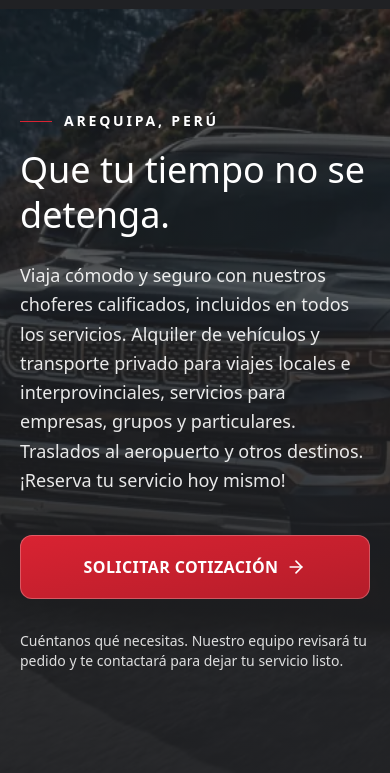
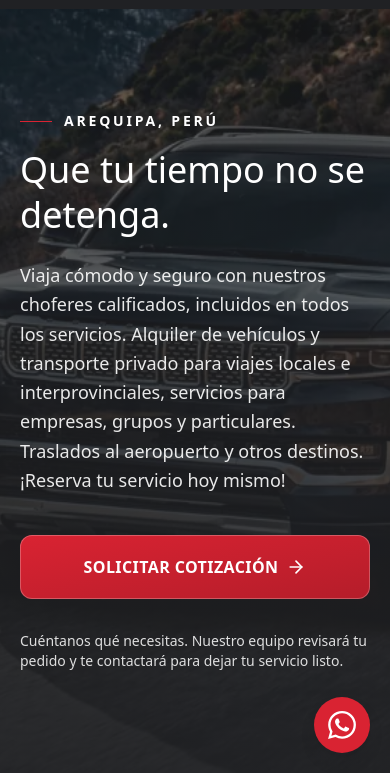
Before and after one commit to ktorres63/ExpresssCar, an Astro site: page / in a window 390 px wide. Shown: the part 71-844 px from the top of the page. Built offline with nearby package versions, Linux system fonts and the light colour scheme; Astro itself is replaced by a stand-in of ours; a web font is replaced by a local one.

Commit message:
feat: añade un botón flotante de WhatsApp
- Nuevo WhatsAppFab.astro fijo abajo a la derecha, en ambos idiomas y en las
  dos rutas: rojo de marca, icono de WhatsApp, 56/64 px según breakpoint y
  ajuste por env(safe-area-inset-bottom).
- Enlaza a wa.me con el mensaje de cotización precargado. Si no hubiera número,
  apunta a #contacto en lugar de generar un enlace de WhatsApp inválido.
- Añade contact.whatsappFab en ES/EN y configura el número de WhatsApp real en
  src/data/site.ts.

```diff
--- /dev/null
+++ b/src/components/ui/WhatsAppFab.astro
@@ -0,0 +1,42 @@
+---
+import { contactDetails } from '../../data/site';
+import { useTranslations } from '../../i18n/utils';
+import type { Lang } from '../../i18n/ui';
+
+interface Props {
+	lang: Lang;
+}
+
+const { lang } = Astro.props;
+const t = useTranslations(lang);
+
+const message = encodeURIComponent(t.contact.whatsappMessage);
+const hasWhatsApp = Boolean(contactDetails.whatsapp);
+
+// Sin número confirmado no se inventa un enlace de WhatsApp: el botón lleva a la
+// sección de contacto, donde el CTA de WhatsApp se muestra como pendiente.
+const href = hasWhatsApp
+	? `https://wa.me/${contactDetails.whatsapp}?text=${message}`
+	: '#contacto';
+const label = hasWhatsApp ? t.contact.whatsappFab : t.contact.cta;
+---
+
+<a
+	href={href}
+	target={hasWhatsApp ? '_blank' : undefined}
+	rel={hasWhatsApp ? 'noopener noreferrer' : undefined}
+	title={label}
+	aria-label={label}
+	class="fixed bottom-[calc(1.25rem+env(safe-area-inset-bottom))] right-5 z-40 inline-flex size-14 items-center justify-center rounded-full bg-brand-red text-white shadow-lg shadow-charcoal/30 transition-colors duration-200 hover:bg-brand-red-dark focus-visible:outline-2 focus-visible:outline-offset-2 focus-visible:outline-white sm:size-16"
+>
+	<svg
+		viewBox="0 0 24 24"
+		fill="currentColor"
+		aria-hidden="true"
+		class="size-7 sm:size-8"
+	>
+		<path
+			d="M17.472 14.382c-.297-.149-1.758-.867-2.03-.967-.273-.099-.471-.148-.67.15-.197.297-.767.966-.94 1.164-.173.199-.347.223-.644.075-.297-.15-1.255-.463-2.39-1.475-.883-.788-1.48-1.761-1.653-2.059-.173-.297-.018-.458.13-.606.134-.133.297-.347.446-.52.149-.174.198-.298.298-.497.099-.198.05-.371-.025-.52-.075-.149-.669-1.612-.916-2.207-.242-.579-.487-.5-.669-.51a12.8 12.8 0 0 0-.57-.01c-.198 0-.52.074-.792.372-.272.297-1.04 1.016-1.04 2.479 0 1.462 1.065 2.875 1.213 3.074.149.198 2.096 3.2 5.077 4.487.709.306 1.262.489 1.694.625.712.227 1.36.195 1.872.118.571-.085 1.758-.719 2.006-1.413.248-.694.248-1.289.173-1.413-.074-.124-.272-.198-.57-.347m-5.421 7.403h-.004a9.87 9.87 0 0 1-5.031-1.378l-.361-.214-3.741.982.998-3.648-.235-.374a9.86 9.86 0 0 1-1.51-5.26c.001-5.45 4.436-9.884 9.888-9.884 2.64 0 5.122 1.03 6.988 2.898a9.825 9.825 0 0 1 2.893 6.994c-.003 5.45-4.437 9.884-9.885 9.884m8.413-18.297A11.815 11.815 0 0 0 12.05 0C5.495 0 .16 5.335.157 11.892c0 2.096.547 4.142 1.588 5.945L.057 24l6.305-1.654a11.882 11.882 0 0 0 5.683 1.448h.005c6.554 0 11.89-5.335 11.893-11.893a11.821 11.821 0 0 0-3.48-8.413"
+		></path>
+	</svg>
+</a>
--- a/src/data/site.ts
+++ b/src/data/site.ts
@@ -14,7 +14,7 @@ export const site = {
 } as const;
 
 export const contactDetails: ContactDetails = {
-  whatsapp: null,
+  whatsapp: '51958952141',
   phone: null,
   email: null,
 };
--- a/src/i18n/ui.ts
+++ b/src/i18n/ui.ts
@@ -163,6 +163,7 @@ const es = {
     whatsappNote: 'Se abrirá WhatsApp con un mensaje listo para enviar.',
     whatsappPending: '[Número de WhatsApp pendiente de confirmar]',
     whatsappMessage: 'Hola, quisiera solicitar una cotización de transporte.',
+    whatsappFab: 'Escríbenos por WhatsApp',
     channels: {
       whatsapp: { label: 'WhatsApp', pending: 'Número de WhatsApp pendiente de confirmar' },
       phone: { label: 'Teléfono', pending: 'Número pendiente de confirmar' },
@@ -331,6 +332,7 @@ const en = {
     whatsappNote: 'WhatsApp will open with a message ready to send.',
     whatsappPending: '[WhatsApp number pending confirmation]',
     whatsappMessage: 'Hello, I would like to request a transport quote.',
+    whatsappFab: 'Message us on WhatsApp',
     channels: {
       whatsapp: { label: 'WhatsApp', pending: 'WhatsApp number pending confirmation' },
       phone: { label: 'Phone', pending: 'Phone number pending confirmation' },
--- a/src/layouts/Layout.astro
+++ b/src/layouts/Layout.astro
@@ -2,6 +2,7 @@
 import '../styles/global.css';
 import Header from '../components/layout/Header.astro';
 import Footer from '../components/layout/Footer.astro';
+import WhatsAppFab from '../components/ui/WhatsAppFab.astro';
 import { site } from '../data/site';
 import { useTranslations } from '../i18n/utils';
 import type { Lang } from '../i18n/ui';
@@ -48,5 +49,6 @@ const alternateLocale = lang === 'es' ? 'en_US' : 'es_PE';
 			<slot />
 		</main>
 		<Footer lang={lang} />
+		<WhatsAppFab lang={lang} />
 	</body>
 </html>
```
